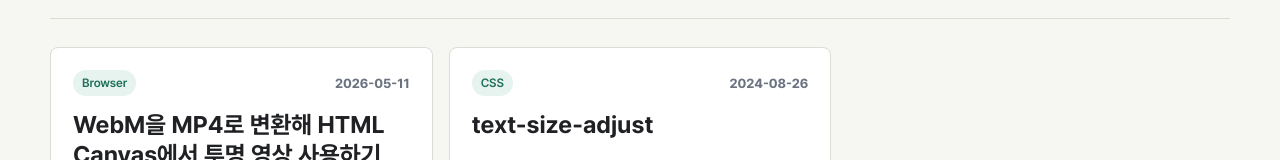
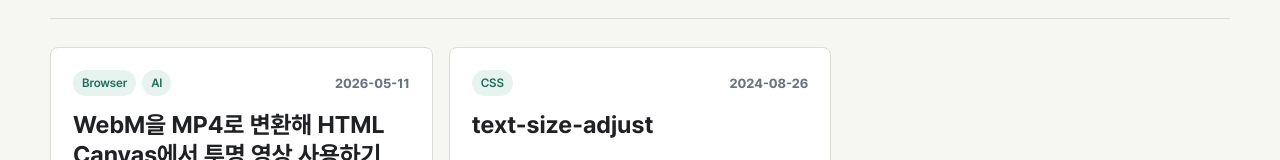
Before and after one commit to myeolgu/blog, a React (Vite) app: page / in a window 1280 px wide. Shown: the part 147-307 px from the top of the page. Built offline with nearby package versions, Linux system fonts and the light colour scheme.

Commit message:
글 정리 중

```diff
--- a/src/App.jsx
+++ b/src/App.jsx
@@ -4,6 +4,10 @@ import { posts } from "./posts";
 
 const categories = ["All", "HTML", "CSS", "JavaScript", "React", "Browser", "AI"];
 const postsPerPage = 9;
+
+function getPostCategories(post) {
+  return post.categories ?? [post.category];
+}
 
 export default function App() {
   const [activeCategory, setActiveCategory] = useState("All");
@@ -26,8 +30,9 @@ export default function App() {
     const normalizedTerm = searchTerm.trim().toLowerCase();
 
     return posts.filter((post) => {
-      const matchesCategory = activeCategory === "All" || post.category === activeCategory;
-      const searchableText = [post.title, post.excerpt, post.category, ...post.tags]
+      const postCategories = getPostCategories(post);
+      const matchesCategory = activeCategory === "All" || postCategories.includes(activeCategory);
+      const searchableText = [post.title, post.excerpt, ...postCategories, ...post.tags]
         .join(" ")
         .toLowerCase();
       const matchesSearch = !normalizedTerm || searchableText.includes(normalizedTerm);
@@ -205,7 +210,13 @@ function PostGrid({ posts, onSelectPost }) {
           }}
         >
           <div className="post-card-topline">
-            <span className="content-label content-label-category">{post.category}</span>
+            <div className="category-list">
+              {getPostCategories(post).map((category) => (
+                <span className="content-label content-label-category" key={category}>
+                  {category}
+                </span>
+              ))}
+            </div>
             <time dateTime={post.date}>{post.date}</time>
           </div>
           <h2>{post.title}</h2>
--- a/src/posts/browser/webm-to-mp4-canvas.jsx
+++ b/src/posts/browser/webm-to-mp4-canvas.jsx
@@ -6,6 +6,7 @@ export const webmToMp4CanvasPost = {
   author: "이주엽",
   date: "2026-05-11",
   category: "Browser",
+  categories: ["Browser", "AI"],
   excerpt:
     "iOS에서 VP9 WebM의 알파 채널을 안전하게 표현하기 위해, 컬러 프레임과 알파 마스크를 세로로 결합한 H.264 MP4를 Canvas에서 복원하는 방법입니다.",
   tags: ["WebM", "MP4", "Canvas", "iOS", "FFmpeg"],
--- a/src/styles.css
+++ b/src/styles.css
@@ -613,6 +613,12 @@ p {
   font-weight: 750;
 }
 
+.category-list {
+  display: flex;
+  flex-wrap: wrap;
+  gap: 0.375rem;
+}
+
 .content-label {
   display: inline-flex;
   align-items: center;
@@ -748,7 +754,7 @@ p {
 }
 
 .post-view .top-button {
-  bottom: 7rem;
+  bottom: 1rem;
 }
 
 @media (max-width: 900px) {
@@ -822,7 +828,4 @@ p {
     bottom: 1rem;
   }
 
-  .post-view .top-button {
-    bottom: 6.25rem;
-  }
 }
```
Also changed, not shown: src/components/PostCard.jsx (+7 -1 lines).
